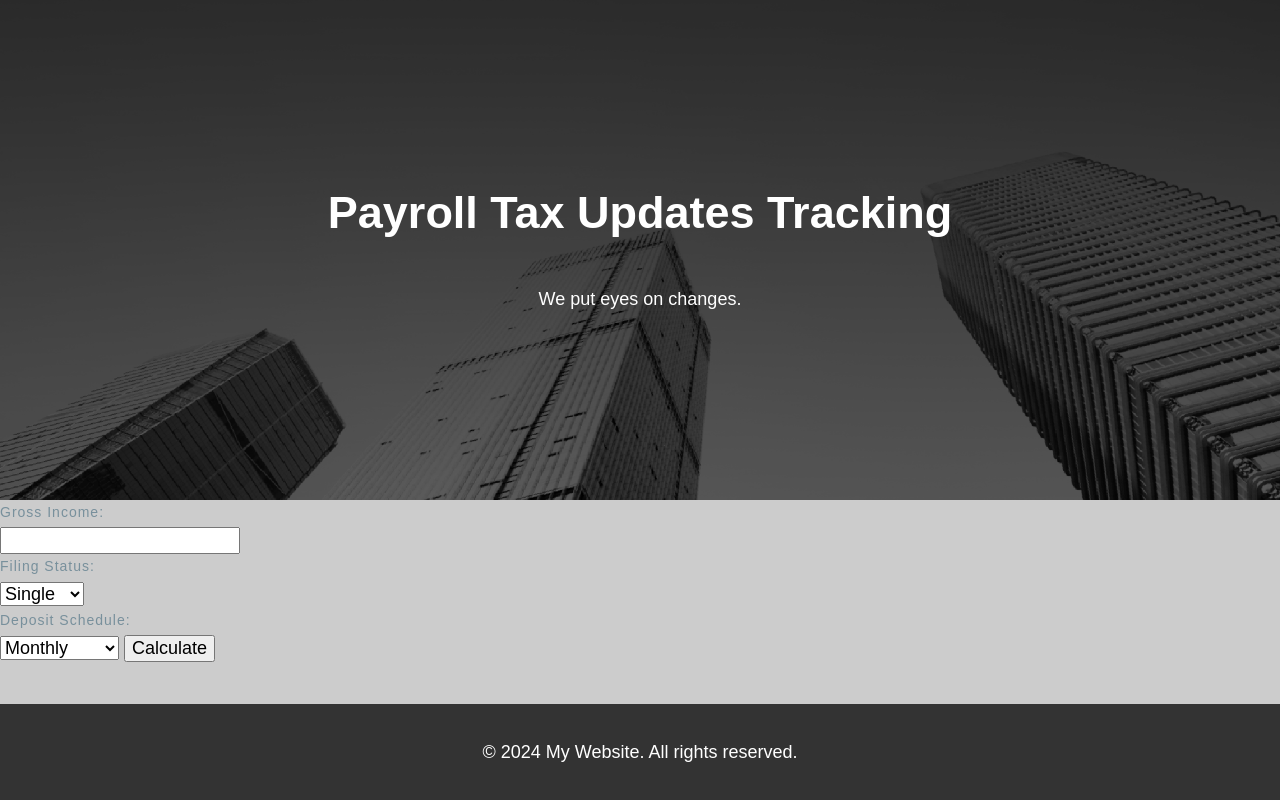
After one commit to SharonCao0920/PayrollTaxTrackingSystem, a Flask app: page /calculate/ in a window 1280 px wide. The commit adds this page. Run offline with Flask 3, Linux system fonts and the light colour scheme.

Commit message:
Calculator1

```diff
--- a/app.py
+++ b/app.py
@@ -101,6 +101,12 @@ def generate():
     return render_template('generateOTP.html')
 
 
+@app.route('/calculate/')
+def calculate():
+    return render_template('calculateTax.html')
+
+
+
 # Generate OTP
 def generate_otp():
     return str(random.randint(100000, 999999))
@@ -136,6 +142,38 @@ def verify_otp(otp):
 
     return "ok"
 
+def calculate_federal_taxes(gross_income, filing_status):
+    # Constants for Federal Taxes
+    FUTA_RATE = 0.006
+    SSA_RATE = 0.062
+    FUTA_CAP = 7000
+    SSA_CAP = 137700
+    federal_tax_rate = 0.22 if filing_status == 'single' else 0.24
+
+    federal_tax = gross_income * federal_tax_rate
+    futa_tax = min(gross_income, FUTA_CAP) * FUTA_RATE
+    ssa_tax = min(gross_income, SSA_CAP) * SSA_RATE
+
+    return {
+        'federal_tax': round(federal_tax, 2),
+        'futa_tax': round(futa_tax, 2),
+        'ssa_tax': round(ssa_tax, 2)
+    }
+
+def calculate_ca_taxes(gross_income):
+    # Constants for California State Taxes
+    CA_STATE_TAX_RATE = 0.08  # Simplified average rate
+    CA_SDI_RATE = 0.01  # State Disability Insurance rate
+    CA_SDI_CAP = 122909  # Adjust as necessary
+
+    ca_state_tax = gross_income * CA_STATE_TAX_RATE
+    ca_sdi_tax = min(gross_income, CA_SDI_CAP) * CA_SDI_RATE
+
+    return {
+        'ca_state_tax': round(ca_state_tax, 2),
+        'ca_sdi_tax': round(ca_sdi_tax, 2)
+    }
+
 
 # API endpoint to generate and send OTP
 @app.route('/generate-otp', methods=['POST'])
@@ -159,7 +197,19 @@ def verify_otp_endpoint():
 
     return jsonify({"status": verification_result})
 
+@app.route('/calculatetax', methods=['GET', 'POST'])
+def index():
+    if request.method == 'POST':
+        gross_income = float(request.form['gross_income'])
+        filing_status = request.form['filing_status']
 
+        federal_taxes = calculate_federal_taxes(gross_income, filing_status)
+        ca_taxes = calculate_ca_taxes(gross_income)
+
+        total_taxes = sum(federal_taxes.values()) + sum(ca_taxes.values())
+
+        return render_template('taxResult.html', federal_taxes=federal_taxes, ca_taxes=ca_taxes, total_taxes=round(total_taxes, 2))
+    return render_template('taxResult.html')
 
 if __name__ == '__main__':
     app.run(debug=True)
--- /dev/null
+++ b/templates/calculateTax.html
@@ -0,0 +1,21 @@
+{% extends "base.html" %}
+{% block content %}
+
+    <div>
+        <form id="taxForm" method="POST" action="/calculatetax">
+            <label for="gross_income">Gross Income:</label>
+            <input type="number" id="gross_income" name="gross_income" required>
+            <label for="filing_status">Filing Status:</label>
+            <select id="filing_status" name="filing_status" required>
+                <option value="single">Single</option>
+                <option value="married">Married</option>
+            </select>
+            <label for="deposit_schedule">Deposit Schedule:</label>
+            <select id="deposit_schedule" name="deposit_schedule" required>
+                <option value="monthly">Monthly</option>
+                <option value="semiweekly">Semiweekly</option>
+            </select>
+            <button type="submit">Calculate</button>
+        </form>
+    </div>
+{% endblock %}
--- a/templates/login.html
+++ b/templates/login.html
@@ -21,6 +21,7 @@
         <div class="link-options">
           <a href="/generate" class="link">Forgot Password?</a> |
           <a href="/gosignup" class="link">Sign Up</a>
+          <a href="/calculate" class="link">Calculate Tax</a>
         </div>
 
       </form>
```
Also changed, not shown: templates/taxResult.html (added, +16 -0 lines).
